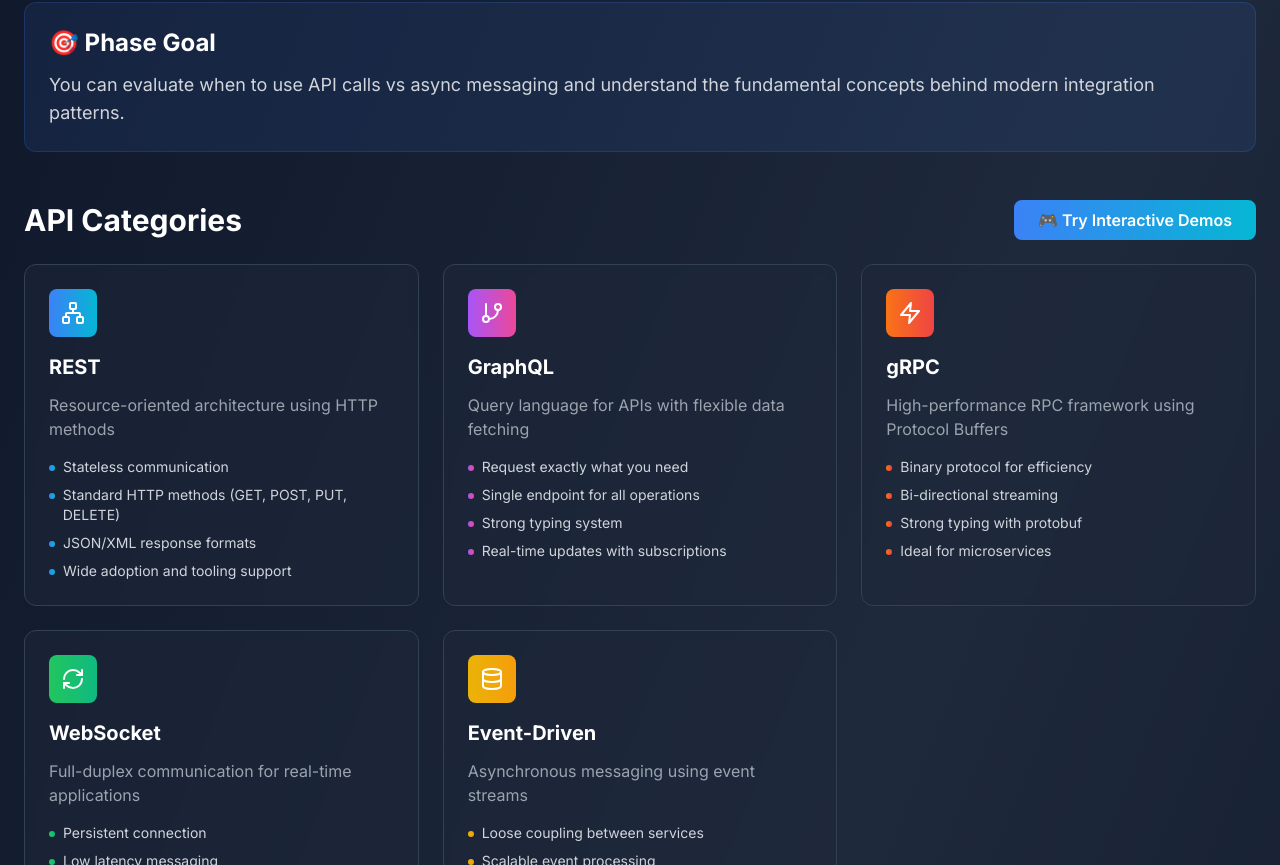
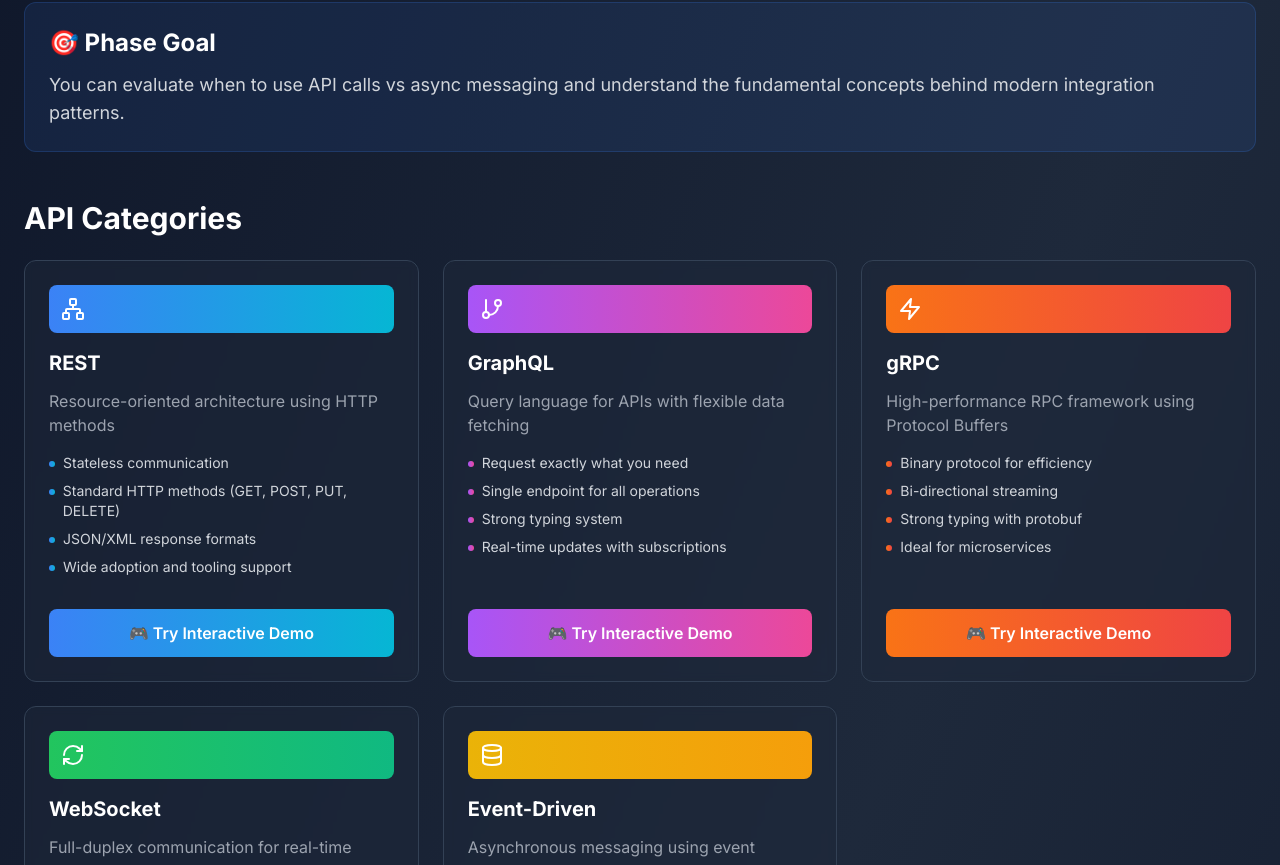
Before and after one commit to devcamos/apisandbox, a Next.js app: page /phase-1 in a window 1280 px wide. Shown: the part 355-1220 px from the top of the page. Built offline with nearby package versions, Linux system fonts and the light colour scheme.

Commit message:
Add individual Try Demo buttons to each category card

```diff
--- a/app/phase-1/categories/page.tsx
+++ b/app/phase-1/categories/page.tsx
@@ -404,6 +404,7 @@ await consumer.run({
       <section className="mb-12">
         <h2 className="text-3xl font-bold text-white mb-6">API Categories - Click to Explore</h2>
         <div className="space-y-6">
+          <div id="rest" className="scroll-mt-24">
             <InteractiveCategory
               icon={Network}
               title="REST"
@@ -417,7 +418,9 @@ await consumer.run({
               color="from-blue-500 to-cyan-500"
               demoContent={restDemo}
             />
+          </div>
 
+          <div id="graphql" className="scroll-mt-24">
             <InteractiveCategory
               icon={GitBranch}
               title="GraphQL"
@@ -431,7 +434,9 @@ await consumer.run({
               color="from-purple-500 to-pink-500"
               demoContent={graphqlDemo}
             />
+          </div>
 
+          <div id="grpc" className="scroll-mt-24">
             <InteractiveCategory
               icon={Zap}
               title="gRPC"
@@ -445,7 +450,9 @@ await consumer.run({
               color="from-orange-500 to-red-500"
               demoContent={grpcDemo}
             />
+          </div>
 
+          <div id="websocket" className="scroll-mt-24">
             <InteractiveCategory
               icon={RefreshCw}
               title="WebSocket"
@@ -459,7 +466,9 @@ await consumer.run({
               color="from-green-500 to-emerald-500"
               demoContent={websocketDemo}
             />
+          </div>
 
+          <div id="event-driven" className="scroll-mt-24">
             <InteractiveCategory
               icon={Database}
               title="Event-Driven"
@@ -473,6 +482,7 @@ await consumer.run({
               color="from-yellow-500 to-amber-500"
               demoContent={eventDrivenDemo}
             />
+          </div>
         </div>
       </section>
 
--- a/app/phase-1/page.tsx
+++ b/app/phase-1/page.tsx
@@ -22,15 +22,7 @@ export default function Phase1() {
 
       {/* API Categories */}
       <section className="mb-12">
-        <div className="flex items-center justify-between mb-6">
-          <h2 className="text-3xl font-bold text-white">API Categories</h2>
-          <a
-            href="/phase-1/categories"
-            className="px-6 py-2 bg-gradient-to-r from-blue-500 to-cyan-500 text-white rounded-lg font-semibold hover:shadow-lg hover:scale-105 transition-all"
-          >
-            🎮 Try Interactive Demos
-          </a>
-        </div>
+        <h2 className="text-3xl font-bold text-white mb-6">API Categories</h2>
         <div className="grid md:grid-cols-2 lg:grid-cols-3 gap-6">
           <ConceptCard
             icon={Network}
@@ -43,6 +35,7 @@ export default function Phase1() {
               "Wide adoption and tooling support"
             ]}
             color="from-blue-500 to-cyan-500"
+            demoLink="/phase-1/categories#rest"
           />
           <ConceptCard
             icon={GitBranch}
@@ -55,6 +48,7 @@ export default function Phase1() {
               "Real-time updates with subscriptions"
             ]}
             color="from-purple-500 to-pink-500"
+            demoLink="/phase-1/categories#graphql"
           />
           <ConceptCard
             icon={Zap}
@@ -67,6 +61,7 @@ export default function Phase1() {
               "Ideal for microservices"
             ]}
             color="from-orange-500 to-red-500"
+            demoLink="/phase-1/categories#grpc"
           />
           <ConceptCard
             icon={RefreshCw}
@@ -79,6 +74,7 @@ export default function Phase1() {
               "Perfect for chat and live updates"
             ]}
             color="from-green-500 to-emerald-500"
+            demoLink="/phase-1/categories#websocket"
           />
           <ConceptCard
             icon={Database}
@@ -91,6 +87,7 @@ export default function Phase1() {
               "Event sourcing patterns"
             ]}
             color="from-yellow-500 to-amber-500"
+            demoLink="/phase-1/categories#event-driven"
           />
         </div>
       </section>
--- a/components/ConceptCard.tsx
+++ b/components/ConceptCard.tsx
@@ -1,4 +1,5 @@
 import { LucideIcon } from "lucide-react";
+import Link from "next/link";
 
 interface ConceptCardProps {
   icon: LucideIcon;
@@ -6,6 +7,7 @@ interface ConceptCardProps {
   description: string;
   items?: string[];
   color?: string;
+  demoLink?: string;
 }
 
 export default function ConceptCard({
@@ -13,17 +15,18 @@ export default function ConceptCard({
   title,
   description,
   items,
-  color = "from-blue-500 to-cyan-500"
+  color = "from-blue-500 to-cyan-500",
+  demoLink
 }: ConceptCardProps) {
   return (
-    <div className="bg-slate-800/50 backdrop-blur-sm rounded-xl p-6 border border-slate-700 hover:border-slate-600 transition-all">
+    <div className="bg-slate-800/50 backdrop-blur-sm rounded-xl p-6 border border-slate-700 hover:border-slate-600 transition-all flex flex-col h-full">
       <div className={`inline-flex p-3 rounded-lg bg-gradient-to-r ${color} mb-4`}>
         <Icon className="w-6 h-6 text-white" />
       </div>
       <h3 className="text-xl font-bold text-white mb-3">{title}</h3>
       <p className="text-gray-400 mb-4">{description}</p>
       {items && items.length > 0 && (
-        <ul className="space-y-2">
+        <ul className="space-y-2 mb-4 flex-grow">
           {items.map((item, idx) => (
             <li key={idx} className="flex items-start text-sm text-gray-300">
               <span className={`w-1.5 h-1.5 rounded-full bg-gradient-to-r ${color} mr-2 mt-2`}></span>
@@ -32,6 +35,14 @@ export default function ConceptCard({
           ))}
         </ul>
       )}
+      {demoLink && (
+        <Link
+          href={demoLink}
+          className={`mt-4 w-full py-3 bg-gradient-to-r ${color} text-white rounded-lg font-semibold text-center hover:shadow-lg hover:scale-105 transition-all block`}
+        >
+          🎮 Try Interactive Demo
+        </Link>
+      )}
     </div>
   );
 }
```
Lines whose indentation alone changed are shown as unchanged.
